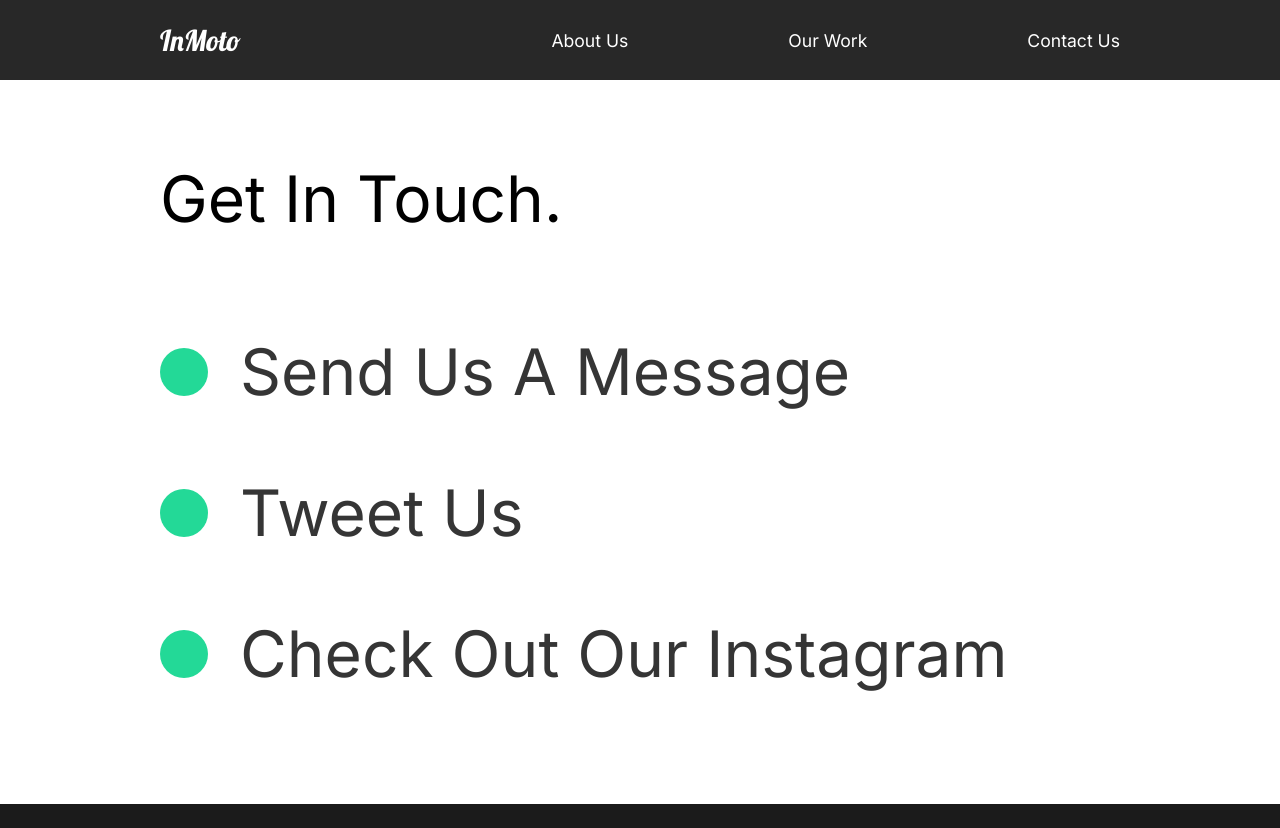
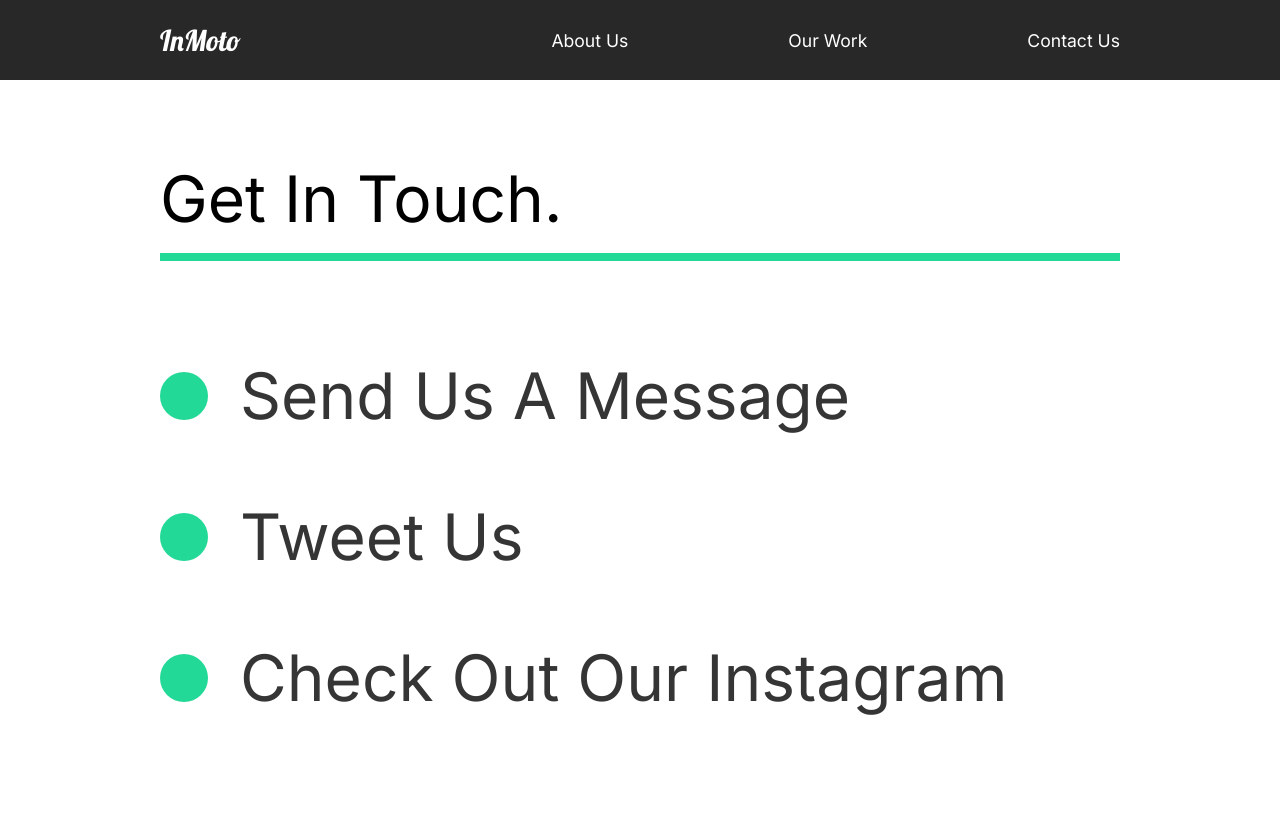
Before and after one commit to nikhilpatel87/InMotoApp, a React (Create React App) app in the folder capture/: page /contact in a window 1280 px wide. Before the commit the page ends 804 px from the top, so only its background shows below. Built offline with nearby package versions, Linux system fonts and the light colour scheme.

Commit message:
17. Added Scroll To Top for page transitions

```diff
--- a/capture/src/components/GlobalStyle.js
+++ b/capture/src/components/GlobalStyle.js
@@ -10,6 +10,7 @@ const GlobalStyle = createGlobalStyle`
     body {
         background: #1b1b1b;
         font-family: 'Inter', sans-serif;
+        overflow-x: hidden;
     }
 
     button{
--- a/capture/src/components/Nav.js
+++ b/capture/src/components/Nav.js
@@ -34,6 +34,9 @@ const StyledNav = styled.nav`
 	align-items: center;
 	padding: 1rem 10rem;
 	background: #282828;
+	position: sticky;
+	top: 0;
+	z-index: 10;
 	a {
 		color: white;
 		text-decoration: none;
--- /dev/null
+++ b/capture/src/components/ScrollTop.js
@@ -0,0 +1,15 @@
+import { useEffect } from 'react';
+import { useLocation } from 'react-router-dom';
+
+const ScrollTop = () => {
+	const { pathname } = useLocation();
+	useEffect(() => {
+		window.scroll({
+			top: 0,
+			left: 0,
+		});
+	}, [pathname]);
+	return null;
+};
+
+export default ScrollTop;
--- a/capture/src/pages/AboutUs.js
+++ b/capture/src/pages/AboutUs.js
@@ -6,6 +6,8 @@ import FaqSection from '../components/FaqSection';
 //Animation
 import { motion } from 'framer-motion';
 import { pageAnimation } from '../animation';
+
+import ScrollTop from '../components/ScrollTop';
 
 const AboutUs = () => {
 	return (
@@ -17,6 +19,7 @@ const AboutUs = () => {
 			<AboutSection />
 			<ServicesSection />
 			<FaqSection />
+			<ScrollTop />
 		</motion.div>
 	);
 };
--- a/capture/src/pages/ContactUs.js
+++ b/capture/src/pages/ContactUs.js
@@ -1,7 +1,7 @@
 import React from 'react';
 //Animation
 import { motion } from 'framer-motion';
-import { pageAnimation, titleAnim } from '../animation';
+import { pageAnimation, titleAnim, lineAnim } from '../animation';
 
 import styled from 'styled-components';
 
@@ -17,7 +17,9 @@ const ContactUs = () => {
 				<Hide>
 					<motion.h2 variants={titleAnim}>Get In Touch.</motion.h2>
 				</Hide>
+				<motion.div className='line' variants={lineAnim}></motion.div>
 			</Title>
+
 			<div>
 				<Hide>
 					<Social variants={titleAnim}>
@@ -53,6 +55,12 @@ const ContactStyle = styled(motion.div)`
 const Title = styled.div`
 	margin-bottom: 4rem;
 	color: black;
+	.line {
+		height: 0.5rem;
+		background: #23d997;
+		margin-bottom: 3rem;
+		margin-top: 1rem;
+	}
 `;
 
 const Hide = styled.div`
@@ -62,7 +70,7 @@ const Hide = styled.div`
 const Circle = styled.div`
 	border-radius: 50%;
 	width: 3rem;
-	height 3rem;
+	height: 3rem;
 	background: #23d997;
 `;
 
--- a/capture/src/pages/MovieDetail.js
+++ b/capture/src/pages/MovieDetail.js
@@ -5,6 +5,8 @@ import { MovieState } from '../components/movieState';
 //Animation
 import { motion } from 'framer-motion';
 import { pageAnimation } from '../animation';
+
+import ScrollTop from '../components/ScrollTop';
 
 const MovieDetail = () => {
 	const history = useHistory();
@@ -43,6 +45,7 @@ const MovieDetail = () => {
 					</ImageDisplay>
 				</Details>
 			)}
+			<ScrollTop />
 		</>
 	);
 };
--- a/capture/src/pages/OurWork.js
+++ b/capture/src/pages/OurWork.js
@@ -16,6 +16,7 @@ import {
 	sliderContainer,
 } from '../animation';
 import { useScroll } from '../components/useScroll';
+import ScrollTop from '../components/ScrollTop';
 
 const OurWork = () => {
 	const [element, controls] = useScroll();
@@ -67,6 +68,7 @@ const OurWork = () => {
 					<img src={goodtimes} alt='Good Times' />
 				</Link>
 			</Movie>
+			<ScrollTop />
 		</Work>
 	);
 };
```
Also changed, not shown: 1 other file (tests, documents, lock files or other folders).
